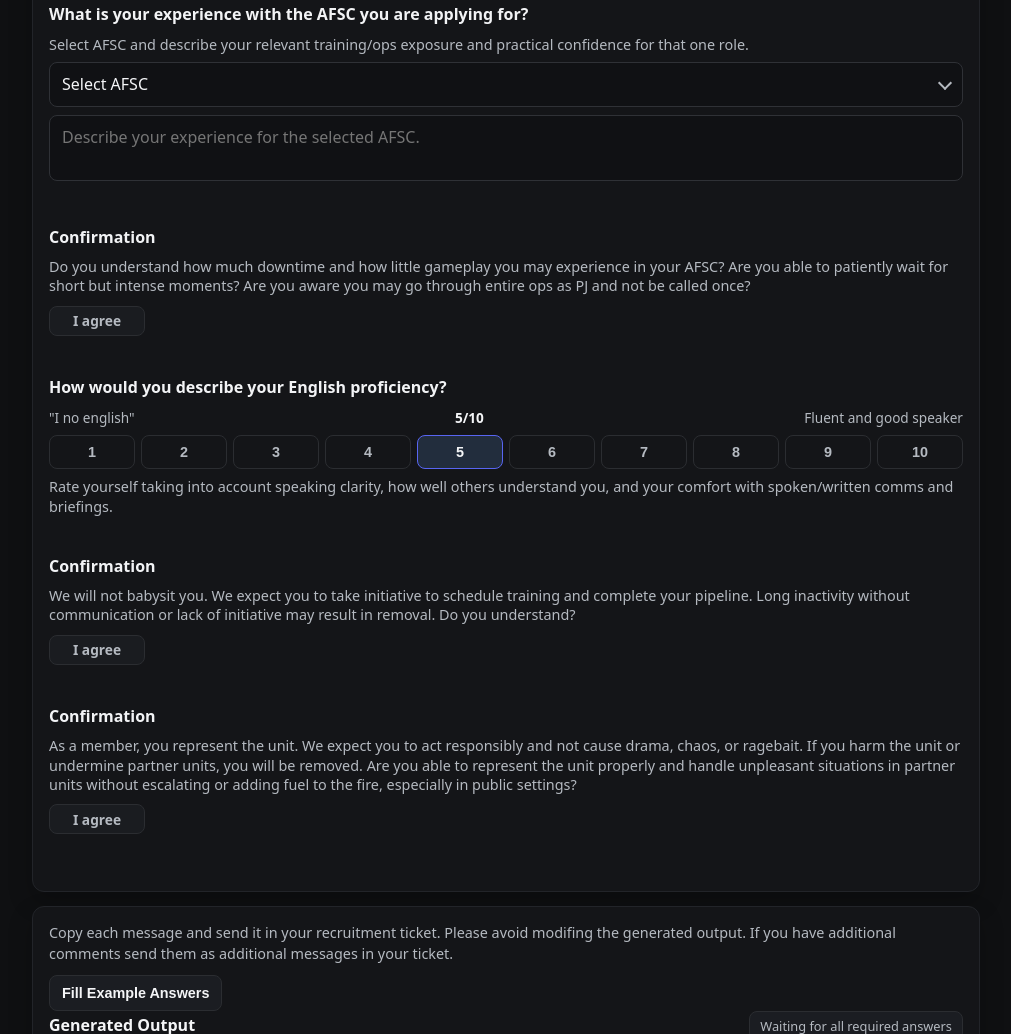
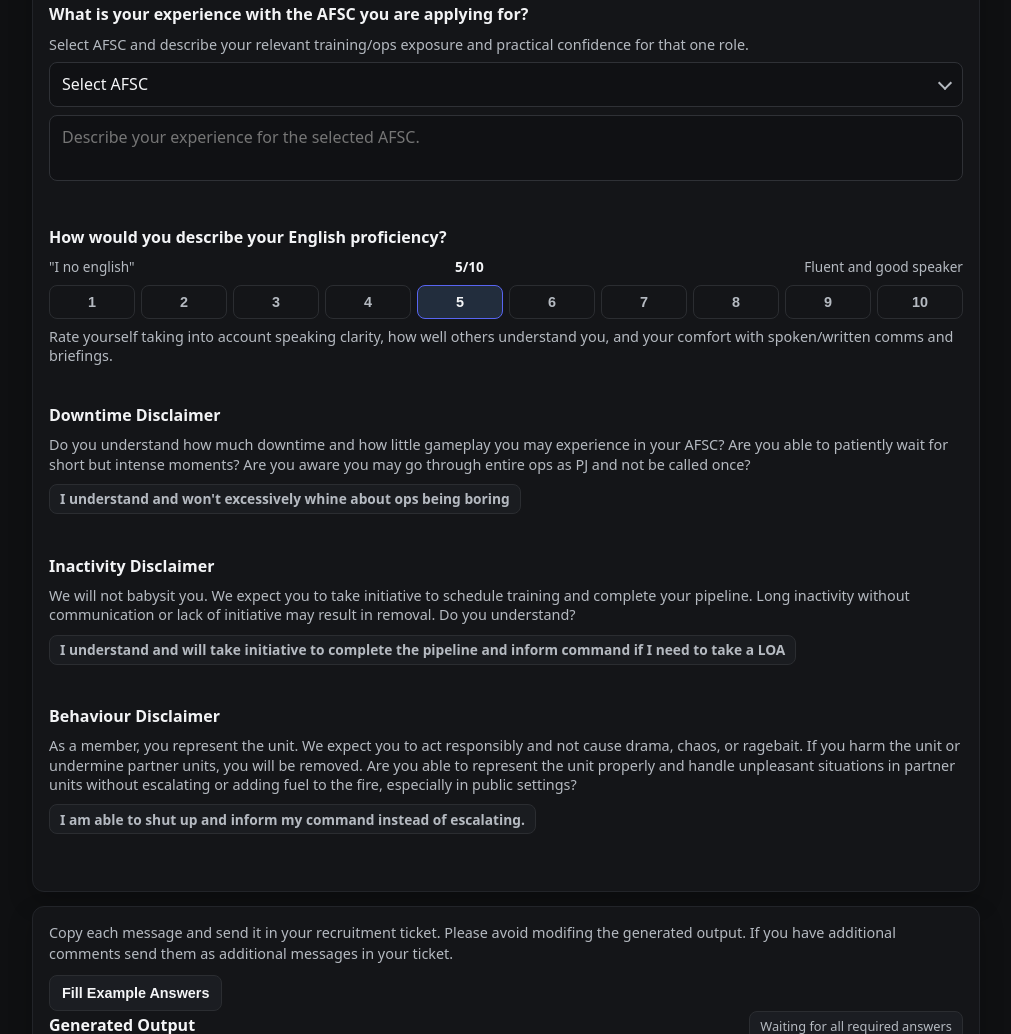
Before and after one commit to Puotek/23rdRecruitApplication, a plain HTML site: page recruit.html in a window 1280 px wide. Shown: the part 3274-4308 px from the top of the page, without its empty margins (134-1145 px from the left). Drawn offline with Linux system fonts and the light colour scheme.

Commit message:
version 4

```diff
--- a/recruit.html
+++ b/recruit.html
@@ -990,19 +990,6 @@ Ready or Not: ~80h (stacking/room clearing, slower CQB play)."></textarea>
             </div>
         </div>
 
-        <!-- Q9 checkbox -->
-        <div class="row field" id="field-q9">
-            <div>
-                <label>Confirmation</label>
-                <span class="desc">Do you understand how much downtime and how little gameplay you may experience in your AFSC? Are you able to patiently wait for short but intense moments? Are you aware you may go through entire ops as PJ and not be called once?</span>
-                <div class="agree-line">
-                    <input id="q9" type="checkbox" class="agree-input"/>
-                    <label for="q9" class="agree-tag">I agree</label>
-                </div>
-                <div class="error" id="err-q9"></div>
-            </div>
-        </div>
-
         <!-- Q10 -->
         <div class="row field" id="field-q10">
             <div>
@@ -1032,14 +1019,27 @@ Ready or Not: ~80h (stacking/room clearing, slower CQB play)."></textarea>
             </div>
         </div>
 
+        <!-- Q9 checkbox -->
+        <div class="row field" id="field-q9">
+            <div>
+                <label>Downtime Disclaimer</label>
+                <span class="desc">Do you understand how much downtime and how little gameplay you may experience in your AFSC? Are you able to patiently wait for short but intense moments? Are you aware you may go through entire ops as PJ and not be called once?</span>
+                <div class="agree-line">
+                    <input id="q9" type="checkbox" class="agree-input"/>
+                    <label for="q9" class="agree-tag">I understand and won't excessively whine about ops being boring</label>
+                </div>
+                <div class="error" id="err-q9"></div>
+            </div>
+        </div>
+
         <!-- Q11 checkbox -->
         <div class="row field" id="field-q11">
             <div>
-                <label>Confirmation</label>
+                <label>Inactivity Disclaimer</label>
                 <span class="desc">We will not babysit you. We expect you to take initiative to schedule training and complete your pipeline. Long inactivity without communication or lack of initiative may result in removal. Do you understand?</span>
                 <div class="agree-line">
                     <input id="q11" type="checkbox" class="agree-input"/>
-                    <label for="q11" class="agree-tag">I agree</label>
+                    <label for="q11" class="agree-tag">I understand and will take initiative to complete the pipeline and inform command if I need to take a LOA</label>
                 </div>
                 <div class="error" id="err-q11"></div>
             </div>
@@ -1048,11 +1048,11 @@ Ready or Not: ~80h (stacking/room clearing, slower CQB play)."></textarea>
         <!-- Q12 checkbox -->
         <div class="row field" id="field-q12">
             <div>
-                <label>Confirmation</label>
+                <label>Behaviour Disclaimer</label>
                 <span class="desc">As a member, you represent the unit. We expect you to act responsibly and not cause drama, chaos, or ragebait. If you harm the unit or undermine partner units, you will be removed. Are you able to represent the unit properly and handle unpleasant situations in partner units without escalating or adding fuel to the fire, especially in public settings?</span>
                 <div class="agree-line">
                     <input id="q12" type="checkbox" class="agree-input"/>
-                    <label for="q12" class="agree-tag">I agree</label>
+                    <label for="q12" class="agree-tag">I am able to shut up and inform my command instead of escalating.</label>
                 </div>
                 <div class="error" id="err-q12"></div>
             </div>
```
